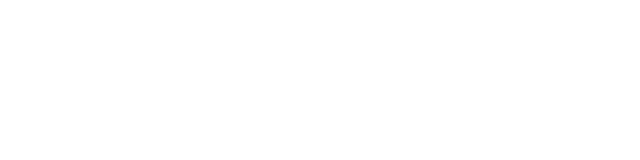
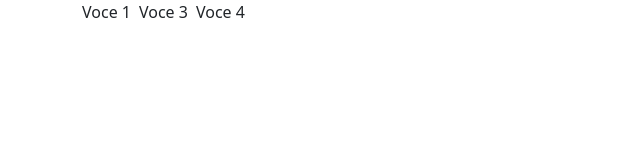
Before and after one commit to AndyDAntuono/proj-html-vuejs, a Vue app: page / in a window 1280 px wide. Shown: the top 160 px of the page, without its empty margins (0-640 px from the left). Built offline with nearby package versions, Linux system fonts and the light colour scheme; the HTML template or start-up script is replaced by a standard one.

Commit message:
[UPD] updated AppHeader.vue and README.md files

```diff
--- a/src/components/AppHeader.vue
+++ b/src/components/AppHeader.vue
@@ -1,7 +1,21 @@
 <script></script>
-<template lang="">
+<template>
     <header>
-
+        <div class="container">
+            <div class="row">
+                <div class="col-12">
+                    <div class="header-navbar">
+                        <!--per il momento inserisco un impaginazione generale per verificare se l'output generale del progetto corrisponde all'impaginazione che sto impostando-->
+                        <ul class="d-flex flex-row list-unstyled">
+                            <li class="me-2">Voce 1</li>
+                            <li class="me-2">Voce 3</li>
+                            <li class="me-2">Voce 4</li>
+                        </ul>
+                    </div>
+                </div>
+            </div>
+        </div>
     </header>
 </template>
-<style lang=""></style>
+<style lang="">
+</style>
```
Also changed, not shown: 1 other file (tests, documents, lock files or other folders).
